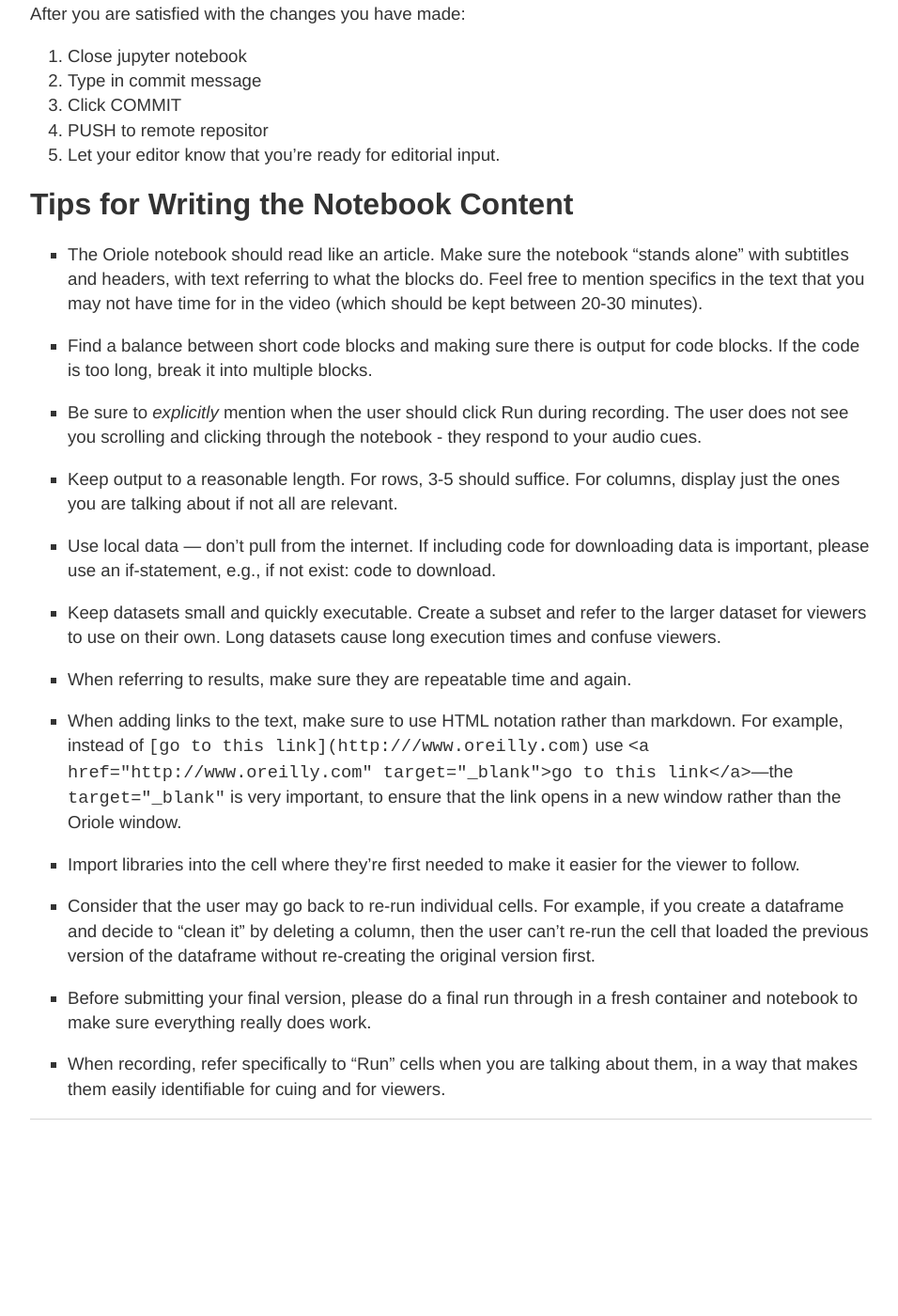
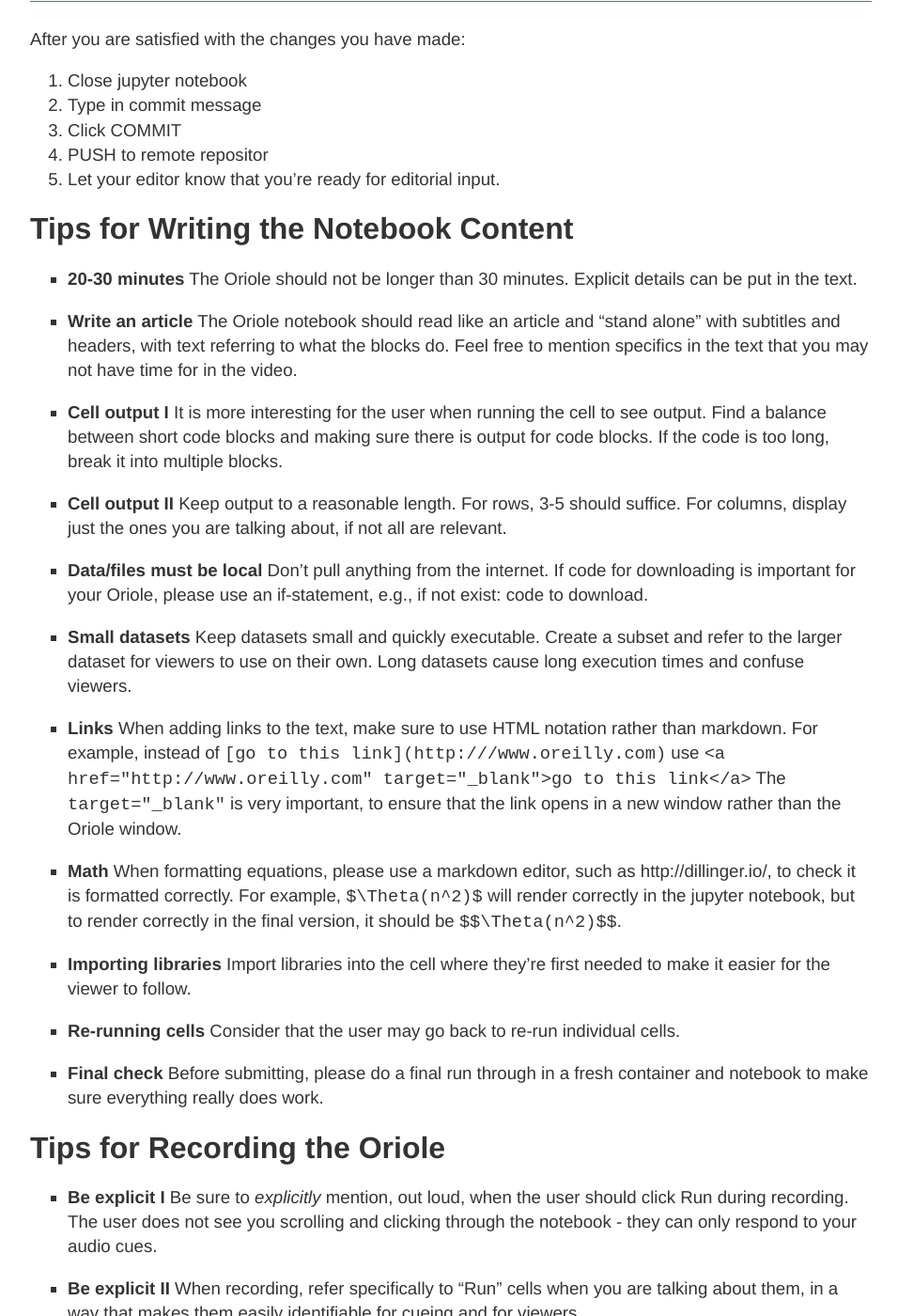
Before and after one commit to oreillymedia/production-resources, a Jekyll site: the page built from oriole/index.md, in a window 1280 px wide and 1400 px high, scrolled down 1915 px. Shown: the whole window at 94% size, without its empty margins (160-1116 px from the left). Built offline with Jekyll 4.4.1, drawn with Linux system fonts in a browser that asks for light colours; before the commit the page ends 3166 px from its top, so only the background shows below that; some of the changed text lies outside the part shown.

Commit message:
updated tips for authors

```diff
--- a/oriole/index.md
+++ b/oriole/index.md
@@ -7,7 +7,8 @@ title: Oriole Guidelines and Resources
 
 [Installation and Setup](#install)<br/>
 [How to Make an Oriole with LaunchBot](#make_oriole)<br/>
-[Tips for Creating a Notebook](#tips)
+[Tips for Creating a Notebook](#writing)<br/>
+[Tips for Recording an Oriole](#recording)<br/>
 
 Oriole is a unique new medium that blends code, data, text, and video into a narrated learning experience with executable content. You can <a href="http://www.oreilly.com/oriole/">see a few examples here</a>, or take a look at the <a href="https://www.safaribooksonline.com/oriole/">complete collection on Safari</a>.
 
@@ -62,28 +63,35 @@ After you are satisfied with the changes you have made:
 4. PUSH to remote repositor
 5. Let your editor know that you're ready for editorial input.
 
-# Tips for Writing the Notebook Content<a name="tips"></a>
+# Tips for Writing the Notebook Content<a name="writing"></a>
 
-* The Oriole notebook should read like an article. Make sure the notebook "stands alone" with subtitles and headers, with  text referring to what the blocks do. Feel free to mention specifics in the text that you may not have time for in the video (which should be kept between 20-30 minutes).
+* __20-30 minutes__ The Oriole should not be longer than 30 minutes. Explicit details can be put in the text.
 
-* Find a balance between short code blocks and making sure there is output for code blocks. If the code is too long, break it into multiple blocks.
+* __Write an article__ The Oriole notebook should read like an article and "stand alone" with subtitles and headers, with text referring to what the blocks do. Feel free to mention specifics in the text that you may not have time for in the video.
 
-* Be sure to *explicitly* mention when the user should click Run during recording. The user does not see you scrolling and clicking through the notebook - they respond to your audio cues.
+* __Cell output I__ It is more interesting for the user when running the cell to see output. Find a balance between short code blocks and making sure there is output for code blocks. If the code is too long, break it into multiple blocks.
 
-* Keep output to a reasonable length. For rows, 3-5 should suffice. For columns, display just the ones you are talking about if not all are relevant.
+* __Cell output II__ Keep output to a reasonable length. For rows, 3-5 should suffice. For columns, display just the ones you are talking about, if not all are relevant.
 
-* Use local data — don't pull from the internet. If including code for downloading data is important, please use an if-statement, e.g., if not exist: code to download.
+* __Data/files must be local__ Don't pull anything from the internet. If code for downloading is important for your Oriole, please use an if-statement, e.g., if not exist: code to download.
 
-* Keep datasets small and quickly executable. Create a subset and refer to the larger dataset for viewers to use on their own. Long datasets cause long execution times and confuse viewers.
+* __Small datasets__ Keep datasets small and quickly executable. Create a subset and refer to the larger dataset for viewers to use on their own. Long datasets cause long execution times and confuse viewers.
 
-* When referring to results, make sure they are repeatable time and again.
+* __Links__ When adding links to the text, make sure to use HTML notation rather than markdown. For example, instead of `[go to this link](http:///www.oreilly.com)` use `<a href="http://www.oreilly.com" target="_blank">go to this link</a>` The `target="_blank"` is very important, to ensure that the link opens in a new window rather than the Oriole window.
 
-* When adding links to the text, make sure to use HTML notation rather than markdown. For example, instead of `[go to this link](http:///www.oreilly.com)` use `<a href="http://www.oreilly.com" target="_blank">go to this link</a>`—the `target="_blank"` is very important, to ensure that the link opens in a new window rather than the Oriole window.
+* __Math__ When formatting equations, please use a markdown editor, such as http://dillinger.io/, to check it is formatted correctly. For example, `$\Theta(n^2)$` will render correctly in the jupyter notebook, but to render correctly in the final version, it should be `$$\Theta(n^2)$$`.
 
-* Import libraries into the cell where they're first needed to make it easier for the viewer to follow.
+* __Importing libraries__ Import libraries into the cell where they're first needed to make it easier for the viewer to follow.
 
-* Consider that the user may go back to re-run individual cells. For example, if you create a dataframe and decide to "clean it" by deleting a column, then the user can't re-run the cell that loaded the previous version of the dataframe without re-creating the original version first.
+* __Re-running cells__ Consider that the user may go back to re-run individual cells.
 
-* Before submitting your final version, please do a final run through in a fresh container and notebook to make sure everything really does work.
+* __Final check__ Before submitting, please do a final run through in a fresh container and notebook to make sure everything really does work.
 
-* When recording, refer specifically to "Run" cells when you are talking about them, in a way that makes them easily identifiable for cuing and for viewers.
+
+# Tips for Recording the Oriole<a name="recording"></a>
+
+* __Be explicit I__ Be sure to *explicitly* mention, out loud, when the user should click Run during recording. The user does not see you scrolling and clicking through the notebook - they can only respond to your audio cues.
+
+* __Be explicit II__ When recording, refer specifically to "Run" cells when you are talking about them, in a way that makes them easily identifiable for cueing and for viewers.
+
+* __Repeatable results__ If you refer to a specific result, make sure what you say will happen each and every time the code is executed.
```
